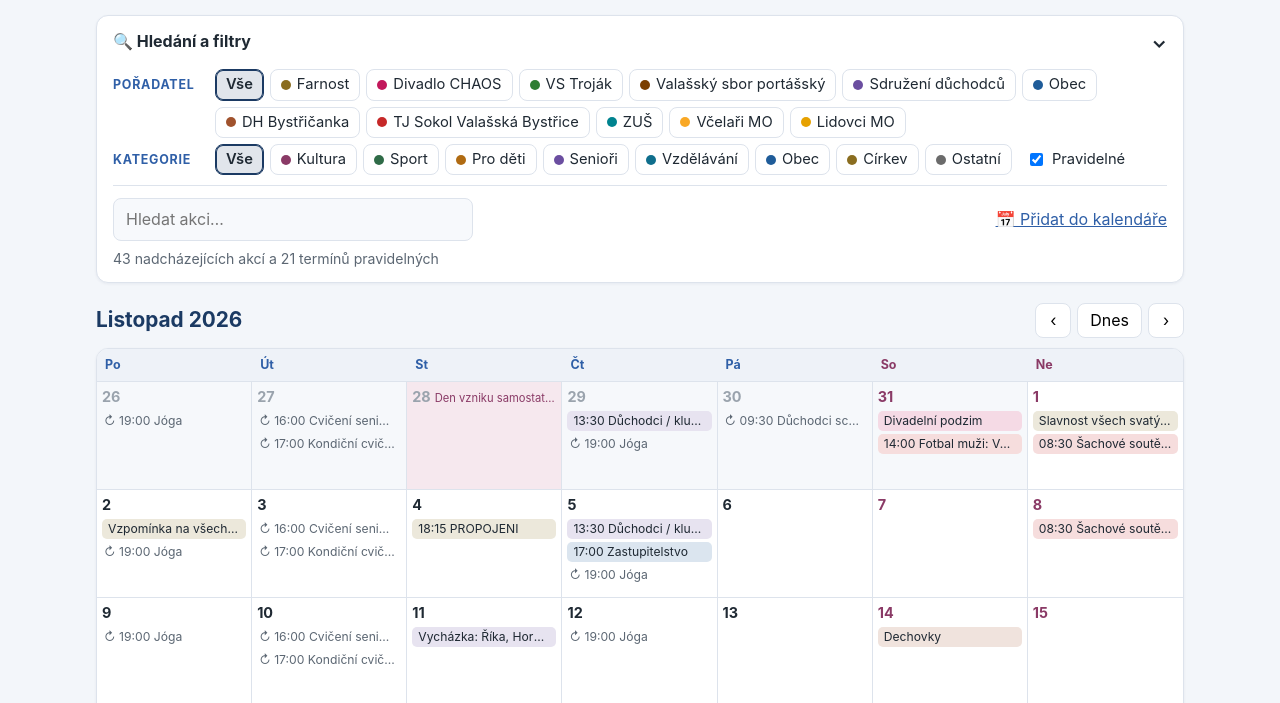
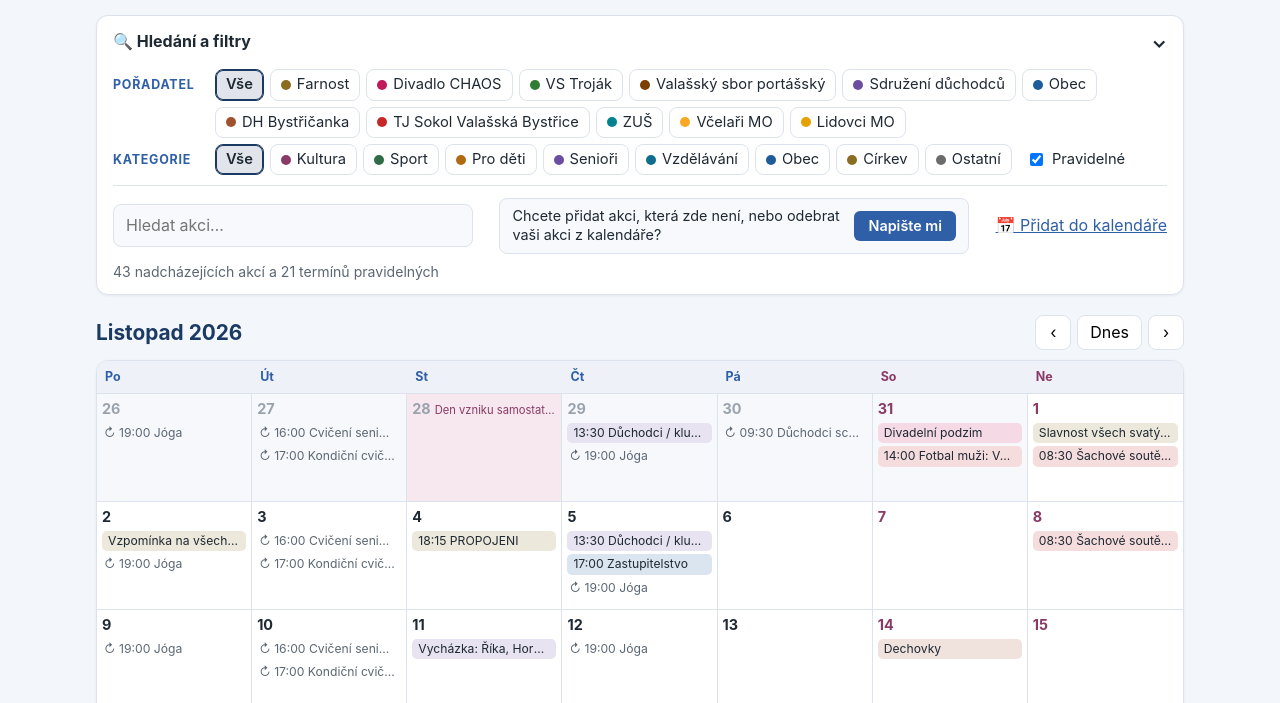
Before and after one commit to varmuzaj-git/kalendar-vb, a website: page public/index.html in a window 1280 px wide. Shown: the part 91-794 px from the top of the page. Drawn offline with Linux system fonts and the light colour scheme.

Commit message:
Filtry: rámeček „Napište mi“ s odkazem na formulář kalendar-bystrice.cz
Co-Authored-By: Claude Opus 5.5 <noreply@anthropic.com>

```diff
--- a/public/css/style.css
+++ b/public/css/style.css
@@ -43,6 +43,10 @@ body.embedded .wrap { padding: 0 0 16px; }
 .fbottom { display: flex; flex-wrap: wrap; gap: 12px; align-items: center; justify-content: space-between; border-top: 1px solid var(--line); margin-top: 10px; padding-top: 12px; }
 input[type=search] { flex: 0 1 360px; min-width: 0; width: 100%; font: inherit; padding: 9px 12px; border: 1px solid var(--line); border-radius: 8px; background: #f7f9fc; }
 .count { margin: 8px 0 0; }
+.addbox { flex: 0 1 auto; display: flex; align-items: center; gap: 12px; padding: 8px 12px; border: 1px solid var(--line); border-radius: 8px; background: #f7f9fc; font-size: .9rem; line-height: 1.3; }
+.addbox span { max-width: 330px; }
+.addbtn { flex: none; background: var(--accent); color: #fff; border-radius: 6px; padding: 6px 14px; font-weight: 600; text-decoration: none; white-space: nowrap; }
+.addbtn:hover { background: var(--navy); }
 
 /* měsíc */
 .mhead { display: flex; align-items: center; justify-content: space-between; gap: 8px; margin-bottom: 10px; }
@@ -111,4 +115,5 @@ input[type=search] { flex: 0 1 360px; min-width: 0; width: 100%; font: inherit;
   .pill.more { display: none; }
   .ev { grid-template-columns: 1fr; gap: 2px; padding: 10px 12px; }
   .ev .time { font-size: .9rem; }
+  .addbox { flex-basis: 100%; }
 }
--- a/public/index.html
+++ b/public/index.html
@@ -24,6 +24,8 @@
         <label class="chk"><input type="checkbox" id="showRecurring" checked> Pravidelné</label></div>
       <div class="fbottom">
         <input type="search" id="q" placeholder="Hledat akci…" aria-label="Hledat akci">
+        <div class="addbox"><span>Chcete přidat akci, která zde není, nebo odebrat vaši akci z kalendáře?</span>
+          <a class="addbtn" href="https://kalendar-bystrice.cz/napiste-mi/" target="_top">Napište mi</a></div>
         <a href="#odber" class="link">📅 Přidat do kalendáře</a>
       </div>
       <p class="count small muted" id="count"></p>
```
